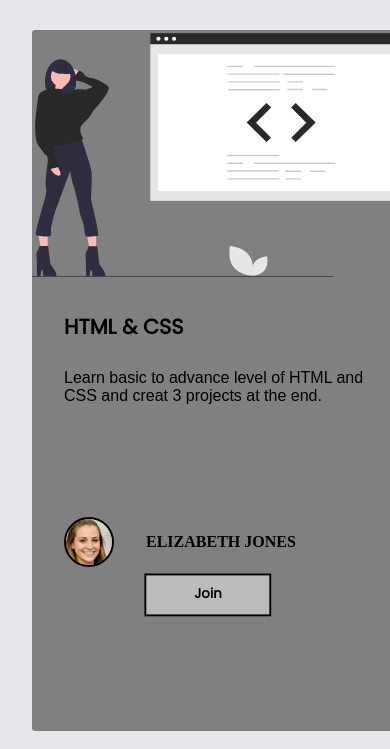
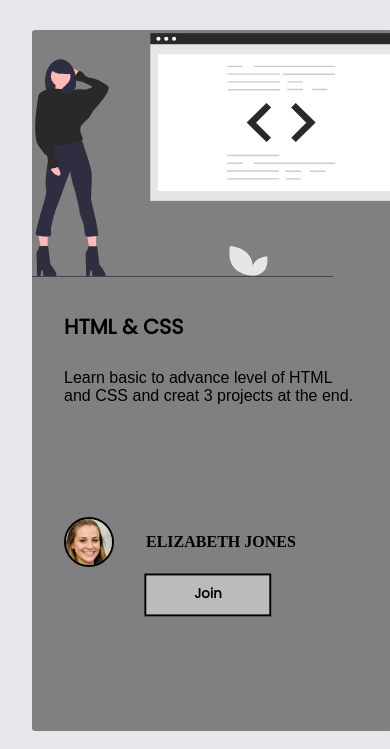
Before and after one commit to aakash018/Index_project, a plain HTML site: page index.html in a window 390 px wide. Shown: the part 635-1384 px from the top of the page. Drawn offline with nearby package versions, Linux system fonts and the light colour scheme; a web font is replaced by a local one.

Commit message:
Update 2.0

```diff
--- a/style.css
+++ b/style.css
@@ -241,7 +241,7 @@ footer h4 {
   .info {
     margin-top: 6rem;
   }
-
+  .first,
   .third {
     justify-content: flex-start;
     width: 360px;
```
